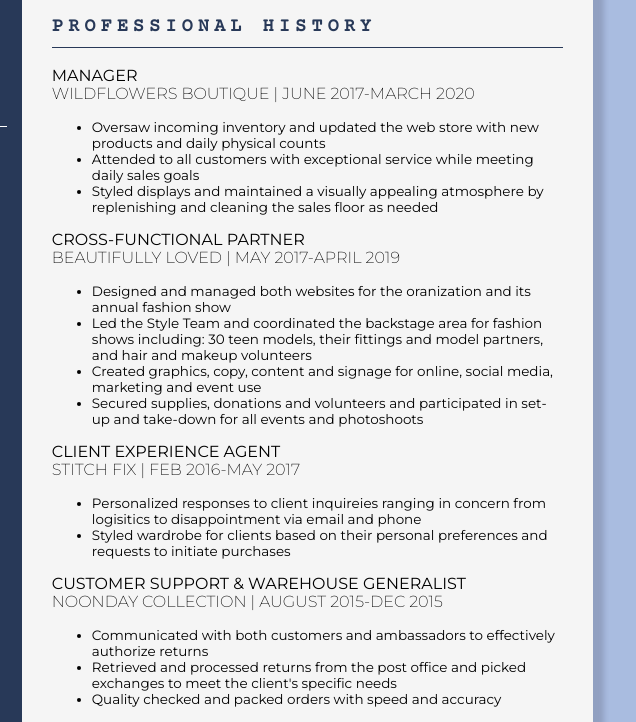
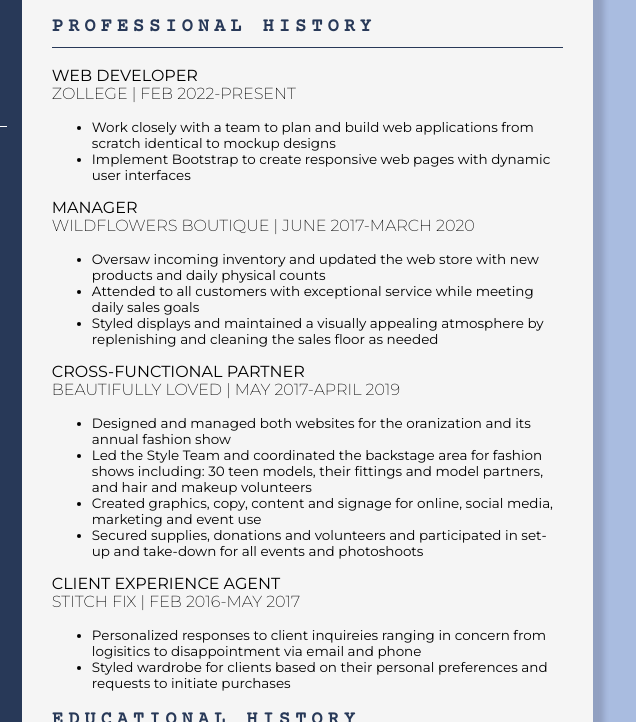
Before and after one commit to MayraNT/Portfolio, a plain HTML site: page resumePage/resume.html in a window 1280 px wide. Shown: the part 287-1009 px from the top of the page, 455-1091 px from the left. Drawn offline with nearby package versions, Linux system fonts and the light colour scheme; a web font is replaced by a local one.

Commit message:
updated resume

```diff
--- a/resumePage/resume.html
+++ b/resumePage/resume.html
@@ -40,6 +40,12 @@
     </section>
     <section class="history">
       <h3>Professional History</h3>
+      <span class="title">Web Developer</span><br>
+      <span class="subtitle">Zollege | Feb 2022-Present</span>
+      <ul>
+        <li>Work closely with a team to plan and build web applications from scratch identical to mockup designs</li>
+        <li>Implement Bootstrap to create responsive web pages with dynamic user interfaces</li>
+      </ul>
       <span class="title">Manager</span><br>
       <span class="subtitle">Wildflowers Boutique | June 2017-March 2020</span>
       <ul>
@@ -61,13 +67,6 @@
         <li>Personalized responses to client inquireies ranging in concern from logisitics to disappointment via email and phone</li>
         <li>Styled wardrobe for clients based on their personal preferences and requests to initiate purchases</li>
       </ul>
-      <span class="title">Customer Support & Warehouse Generalist</span><br>
-      <span class="subtitle">Noonday Collection | August 2015-Dec 2015</span>
-      <ul>
-        <li>Communicated with both customers and ambassadors to effectively authorize returns</li>
-        <li>Retrieved and processed returns from the post office and picked exchanges to meet the client's specific needs</li>
-        <li>Quality checked and packed orders with speed and accuracy</li>
-      </ul>
       <h3>Educational History</h3>
       <span class="title">Texas State University</span><br>
       <span class="subtitle">B.S. Fashion Merchandising, May 2015</span>
@@ -77,9 +76,6 @@
       </ul>
       <span class="title">Austin Coding Academy</span><br>
       <span class="subtitle">Full Stack Web Development, December 2021</span>
-      <ul>
-        <li>JavaScript, HTML, CSS, SQL, React, REST APIs</li>
-      </ul>
     </section>
   </div>
 </body>
--- a/resumePage/resumeStyles.css
+++ b/resumePage/resumeStyles.css
@@ -53,7 +53,7 @@ a {
   box-sizing: border-box;
   display: grid;
   grid-template-columns: 30% 70%;
-  grid-template-rows: 2fr 8.5fr;
+  grid-template-rows: 2fr 8fr;
   background-color: whitesmoke;
   box-shadow: 10px 10px 5px 1px rgba(68, 68, 90, 0.233);
 }
@@ -93,6 +93,11 @@ a {
   font-family: 'Courier Prime', monospace;
   font-size: 20px;
   letter-spacing: 7px;
+}
+
+.contact-info a:hover {
+  transition: .5s ease;
+  color: rgb(98, 252, 252);
 }
 
 .main-container .history {
```
